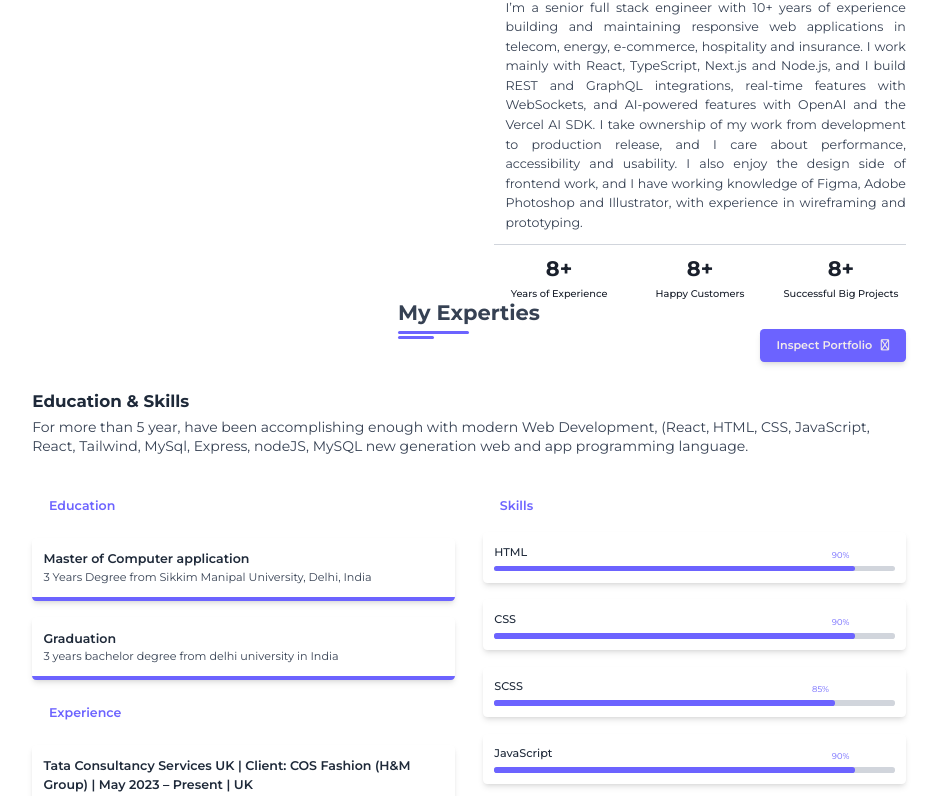
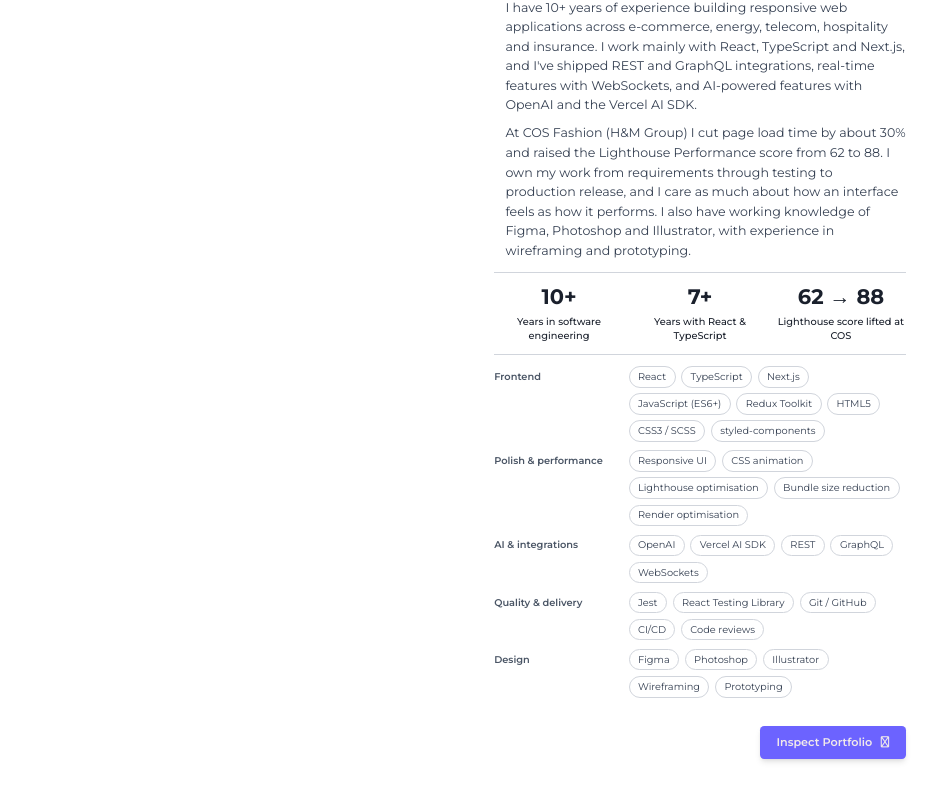
Before and after one commit to chetanpl/Chetan_Pal, a React (Vite) app: page / in a window 1280 px wide. Shown: the part 1060-1856 px from the top of the page, without its empty margins (171-1108 px from the left). Built offline with nearby package versions, Linux system fonts and the light colour scheme.

Commit message:
Update About.jsx

```diff
--- a/src/components/About.jsx
+++ b/src/components/About.jsx
@@ -1,23 +1,53 @@
 import React from "react";
-import { Img } from 'react-image';
+import { Img } from "react-image";
 import { useDarkMode } from "../hooks/useDarkMode";
 import SectionHeading from "./SectionHeading";
 
+const stats = [
+  { value: "10+", label: "Years in software engineering" },
+  { value: "7+", label: "Years with React & TypeScript" },
+  { value: "62 → 88", label: "Lighthouse score lifted at COS" },
+];
+
+const skillGroups = [
+  {
+    title: "Frontend",
+    items: ["React", "TypeScript", "Next.js", "JavaScript (ES6+)", "Redux Toolkit", "HTML5", "CSS3 / SCSS", "styled-components"],
+  },
+  {
+    title: "Polish & performance",
+    items: ["Responsive UI", "CSS animation", "Lighthouse optimisation", "Bundle size reduction", "Render optimisation"],
+  },
+  {
+    title: "AI & integrations",
+    items: ["OpenAI", "Vercel AI SDK", "REST", "GraphQL", "WebSockets"],
+  },
+  {
+    title: "Quality & delivery",
+    items: ["Jest", "React Testing Library", "Git / GitHub", "CI/CD", "Code reviews"],
+  },
+  {
+    title: "Design",
+    items: ["Figma", "Photoshop", "Illustrator", "Wireframing", "Prototyping"],
+  },
+];
+
 const About = () => {
   const { theme } = useDarkMode();
+  const isDark = theme === "dark";
 
   return (
-    <section id="about" className="pt-20  ">
+    <section id="about" className="pt-20">
       <SectionHeading text="Who Am I ?" />
 
-      <div className="flex flex-col md:flex-row gap-10 md:gap-5 lg:gap-10 mt-12 max-w-7xl mx-auto px-4 md:h-[28rem]">
+      <div className="flex flex-col md:flex-row gap-10 md:gap-5 lg:gap-10 mt-12 max-w-7xl mx-auto px-4">
         <div
-          className="flex-1 h-[30rem]  w-[30rem] md:w-full md:h-full px-4  mx-auto "
+          className="flex-1 h-[30rem] w-[30rem] max-w-full md:w-full md:h-[34rem] px-4 mx-auto"
           data-aos="fade-up"
         >
           <Img
             src="/img/Chetan.jpg"
-            alt="about-img"
+            alt="Portrait of Chetan Pal"
             className="w-full h-full rounded-lg object-cover"
             loading="lazy"
             loader={<div>Loading...</div>}
@@ -27,57 +57,91 @@ const About = () => {
         <div className="flex-1 space-y-4 h-fit">
           <p
             data-aos="fade-up"
-            className={`text-4xl font-semibold ${theme === 'dark' ? 'text-gray-100' : 'text-gray-800'}`}
+            className={`text-4xl font-semibold ${isDark ? "text-gray-100" : "text-gray-800"}`}
           >
             I'm Chetan Pal
           </p>
           <p
             data-aos="fade-up"
-            className={`text-xl font-semibold pl-4 ${theme === 'dark' ? 'text-gray-300' : 'text-gray-600'}`}
+            className={`text-xl font-semibold pl-4 ${isDark ? "text-gray-300" : "text-gray-600"}`}
           >
-            An strong Web Developer making Clients ideas, a Reality!
+            Senior Frontend Engineer building fast, polished React products.
           </p>
-          <p
-            data-aos="fade-up"
-            className={`text-lg text-justify pl-4 ${theme === 'dark' ? 'text-gray-200' : 'text-gray-700'}`}
-          >
-          {/* Frontend Theme Engineer with over 8 years of experience building scalable, customer-focused, and automation-driven applications in the telecom, finance, energy, and e-commerce sectors. It's my pleasure to introduce myself in this information technology world, I am dedicated and loyal towards my work, I see my job as the best time of the day as I love to do designing. An UI Developer with Experience in Building and Maintaining Responsive Web and Mobile Applications.  */}
-          I’m a senior full stack engineer with 10+ years of experience building and maintaining responsive web applications in telecom, energy, e-commerce, hospitality and insurance. I work mainly with React, TypeScript, Next.js and Node.js, and I build REST and GraphQL integrations, real-time features with WebSockets, and AI-powered features with OpenAI and the Vercel AI SDK. I take ownership of my work from development to production release, and I care about performance, accessibility and usability. I also enjoy the design side of frontend work, and I have working knowledge of Figma, Adobe Photoshop and Illustrator, with experience in wireframing and prototyping.
-          </p>
-          <hr data-aos="fade-up" className={`border-t ${theme === 'dark' ? 'border-gray-600' : 'border-gray-300'}`} />
 
           <div
-            className="flex flex-wrap gap-4"
             data-aos="fade-up"
+            className={`space-y-3 text-lg pl-4 ${isDark ? "text-gray-200" : "text-gray-700"}`}
           >
-            <div className="flex-1 min-w-[8rem] text-center">
-              <h1 className="text-3xl font-bold">8+</h1>
-              <h4 className="pt-2 text-sm font-medium">Years of Experience</h4>
-            </div>
-            <div className="flex-1 min-w-[8rem] text-center">
-              <h1 className="text-3xl font-bold">8+</h1>
-              <h4 className="pt-2 text-sm font-medium">Happy Customers</h4>
-            </div>
-            <div className="flex-1 min-w-[8rem] text-center">
-              <h1 className="text-3xl font-bold">8+</h1>
-              <h4 className="pt-2 text-sm font-medium">Successful Big Projects</h4>
-            </div>
+            <p>
+              I have 10+ years of experience building responsive web applications across
+              e-commerce, energy, telecom, hospitality and insurance. I work mainly with React,
+              TypeScript and Next.js, and I've shipped REST and GraphQL integrations, real-time
+              features with WebSockets, and AI-powered features with OpenAI and the Vercel AI SDK.
+            </p>
+            <p>
+              At COS Fashion (H&amp;M Group) I cut page load time by about 30% and raised the
+              Lighthouse Performance score from 62 to 88. I own my work from requirements through
+              testing to production release, and I care as much about how an interface feels as how
+              it performs. I also have working knowledge of Figma, Photoshop and Illustrator, with
+              experience in wireframing and prototyping.
+            </p>
           </div>
 
-          {/* <button
+          <hr
             data-aos="fade-up"
-            className="mt-6 inline-flex items-center px-6 py-3 bg-[var(--primary)] text-[var(--white-main)] font-semibold rounded-md shadow-md hover:opacity-80"
-          > <a href="#projects" className="flex items-center gap-3">
-              Inspect Portfolio <i className=" fa-regular fa-arrow-trend-up"></i>
+            className={`border-t ${isDark ? "border-gray-600" : "border-gray-300"}`}
+          />
+
+          <div className="flex flex-wrap gap-4" data-aos="fade-up">
+            {stats.map(({ value, label }) => (
+              <div key={label} className="flex-1 min-w-[8rem] text-center">
+                <h3 className="text-3xl font-bold">{value}</h3>
+                <h4 className="pt-2 text-sm font-medium">{label}</h4>
+              </div>
+            ))}
+          </div>
+
+          <hr
+            data-aos="fade-up"
+            className={`border-t ${isDark ? "border-gray-600" : "border-gray-300"}`}
+          />
+
+          <div className="space-y-3" data-aos="fade-up">
+            {skillGroups.map(({ title, items }) => (
+              <div key={title} className="flex flex-col sm:flex-row sm:items-baseline gap-2 sm:gap-4">
+                <h4
+                  className={`sm:w-44 shrink-0 text-sm font-semibold ${
+                    isDark ? "text-gray-300" : "text-gray-600"
+                  }`}
+                >
+                  {title}
+                </h4>
+                <ul className="flex flex-wrap gap-2">
+                  {items.map((item) => (
+                    <li
+                      key={item}
+                      className={`px-3 py-1 text-sm rounded-full border ${
+                        isDark
+                          ? "border-gray-600 text-gray-200"
+                          : "border-gray-300 text-gray-700"
+                      }`}
+                    >
+                      {item}
+                    </li>
+                  ))}
+                </ul>
+              </div>
+            ))}
+          </div>
+
+          <div className="flex justify-end" data-aos="fade-up">
+            <a
+              href="#projects"
+              className="mt-6 inline-flex items-center gap-3 px-6 py-3 bg-[var(--primary)] text-[var(--white-main)] font-semibold rounded-md shadow-md hover:opacity-80"
+            >
+              Inspect Portfolio <i className="fa-regular fa-arrow-trend-up"></i>
             </a>
-          </button> */}
-           <div class="flex justify-end" data-aos="fade-up">
-    <button class="mt-6 inline-flex items-center px-6 py-3 bg-[var(--primary)] text-[var(--white-main)] font-semibold rounded-md shadow-md hover:opacity-80">
-      <a href="#projects" class="flex items-center gap-3">
-        Inspect Portfolio <i class="fa-regular fa-arrow-trend-up"></i>
-      </a>
-    </button>
-  </div>
+          </div>
         </div>
       </div>
     </section>
```
